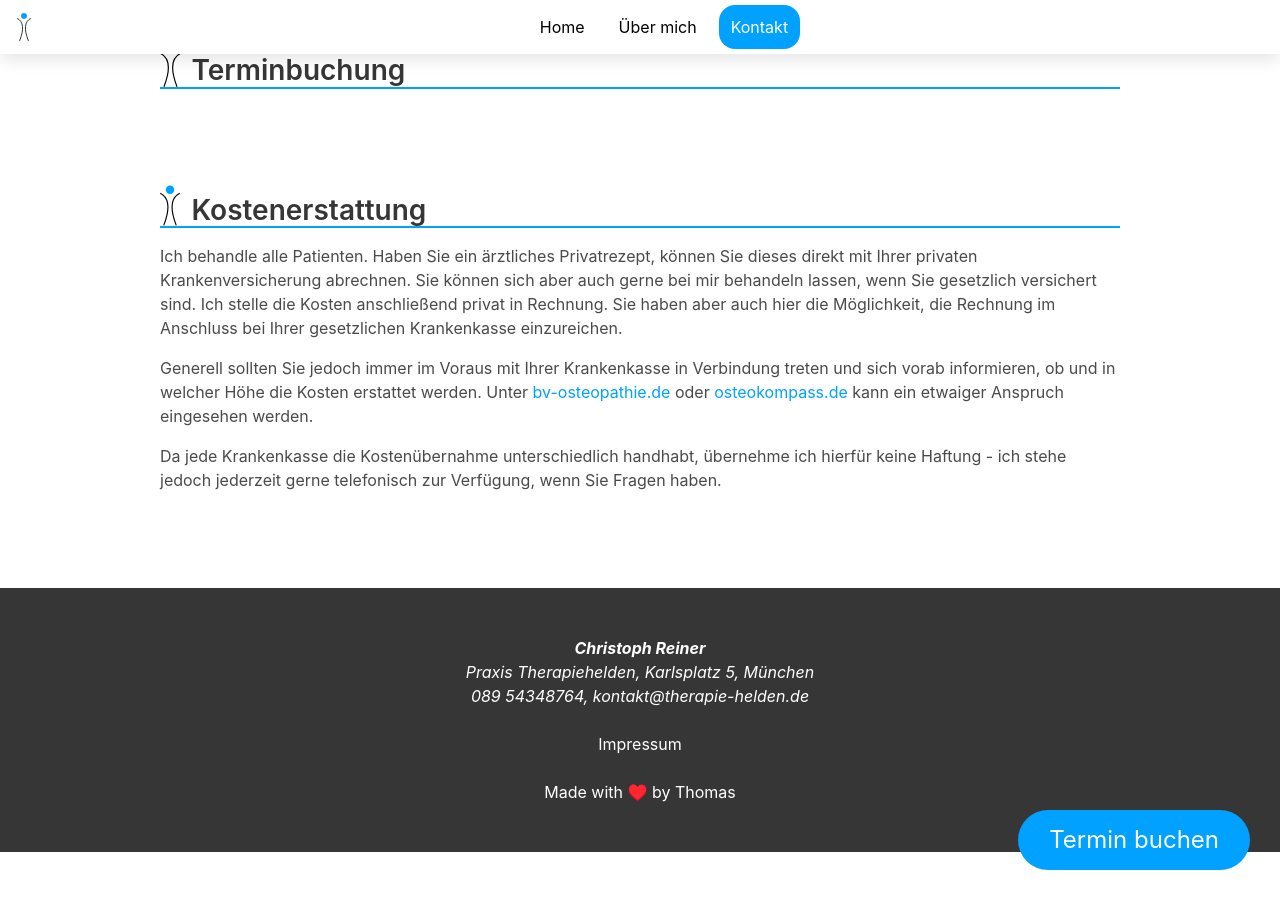
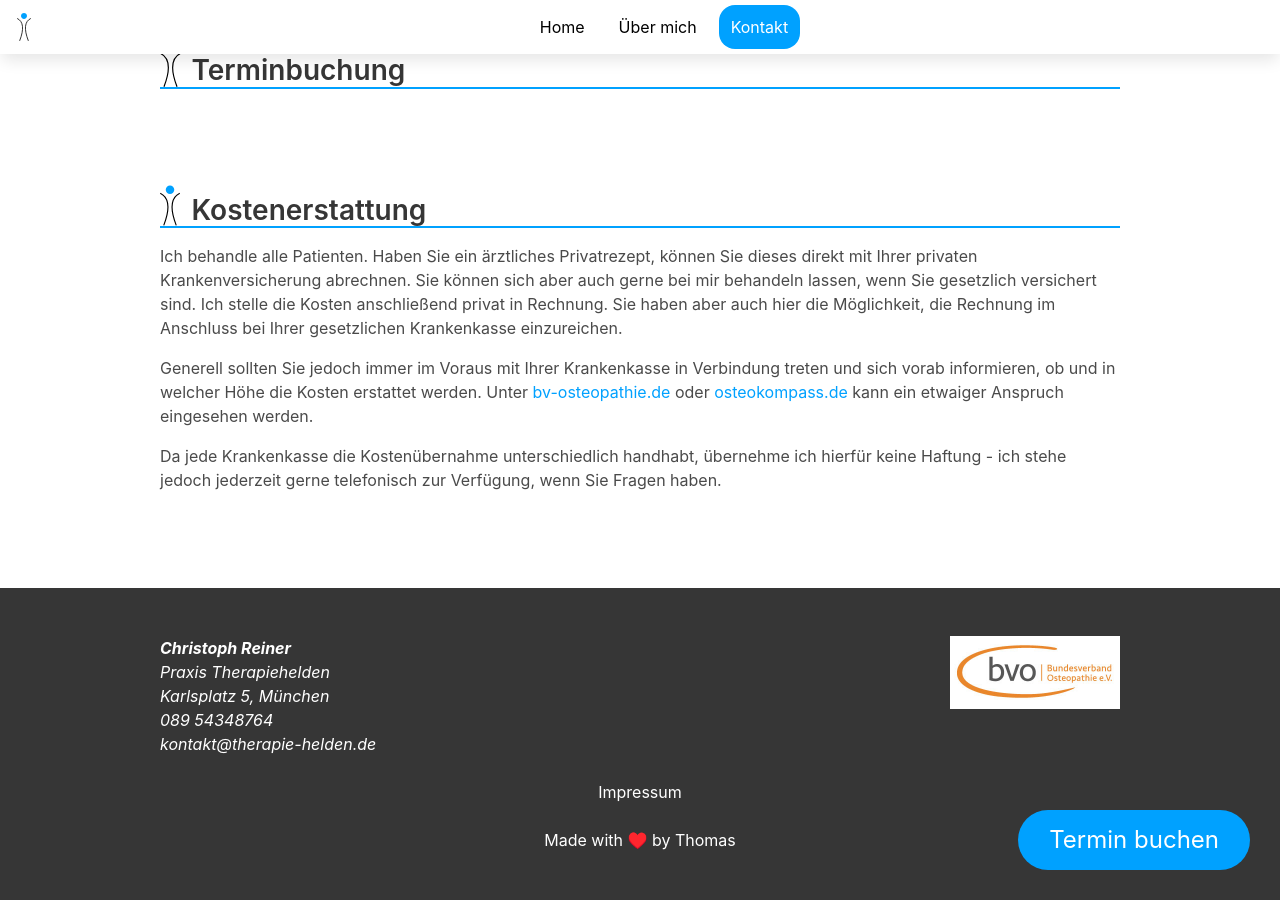
Before and after one commit to ThomasPr/christophreiner.de, a Jekyll site: the page built from index.html, in a window 1280 px wide and 900 px high, scrolled down 4305 px. Built offline with Jekyll 4.4.1, drawn with Linux system fonts in a browser that asks for light colours.

Commit message:
add bvo logo

```diff
--- a/index.html
+++ b/index.html
@@ -317,18 +317,26 @@ description: "Physiotherapie · Osteopathie · Functional Fitness · München"
   </section>
 
 
-  <footer class="footer has-background-dark">
+  <footer class="footer has-background-dark has-text-white">
 
-    <div class="container content has-text-centered has-text-white">
-      <address>
-        <strong class="has-text-white">Christoph&nbsp;Reiner</strong>
-        <br>Praxis Therapiehelden, Karlsplatz&nbsp;5, München
-        <br><a class="has-text-white" href="tel:+498954348764">089&nbsp;54348764</a>,
-        <a class="has-text-white" href="mailto:info@christophreiner.de">kontakt@therapie-helden.de</a>
-      </address>
+    <div class="container content">
+      <div class="columns is-gapless is-mobile">
+        <div class="column">
+          <address>
+            <strong class="has-text-white">Christoph&nbsp;Reiner</strong>
+            <br>Praxis Therapiehelden
+            <br>Karlsplatz&nbsp;5, München
+            <br><a class="has-text-white" href="tel:+498954348764">089&nbsp;54348764</a>
+            <br><a class="has-text-white" href="mailto:info@christophreiner.de">kontakt@therapie-helden.de</a>
+          </address>
+        </div>
+        <div class="column has-text-right">
+          <img src="assets/images/bvo.jpg" width="170" height="73"/>
+        </div>
+      </div>
     </div>
 
-    <div id="impressum" class="container content has-text-centered has-text-white">
+    <div id="impressum" class="container content has-text-centered">
       <a id="impressum-link" href="#" class="has-text-white">Impressum</a>
       <div id="impressum-content" hidden>
         <address>
@@ -343,9 +351,8 @@ description: "Physiotherapie · Osteopathie · Functional Fitness · München"
     <div class="container content has-text-centered">
       <a class="has-text-white" href="https://thomas.preissler.me" target="_blank">Made with ♥️ by Thomas</a>
     </div>
+
   </footer>
-
-
 
 
 </body>
```
Also changed, not shown: assets/images/bvo.jpg (added).
